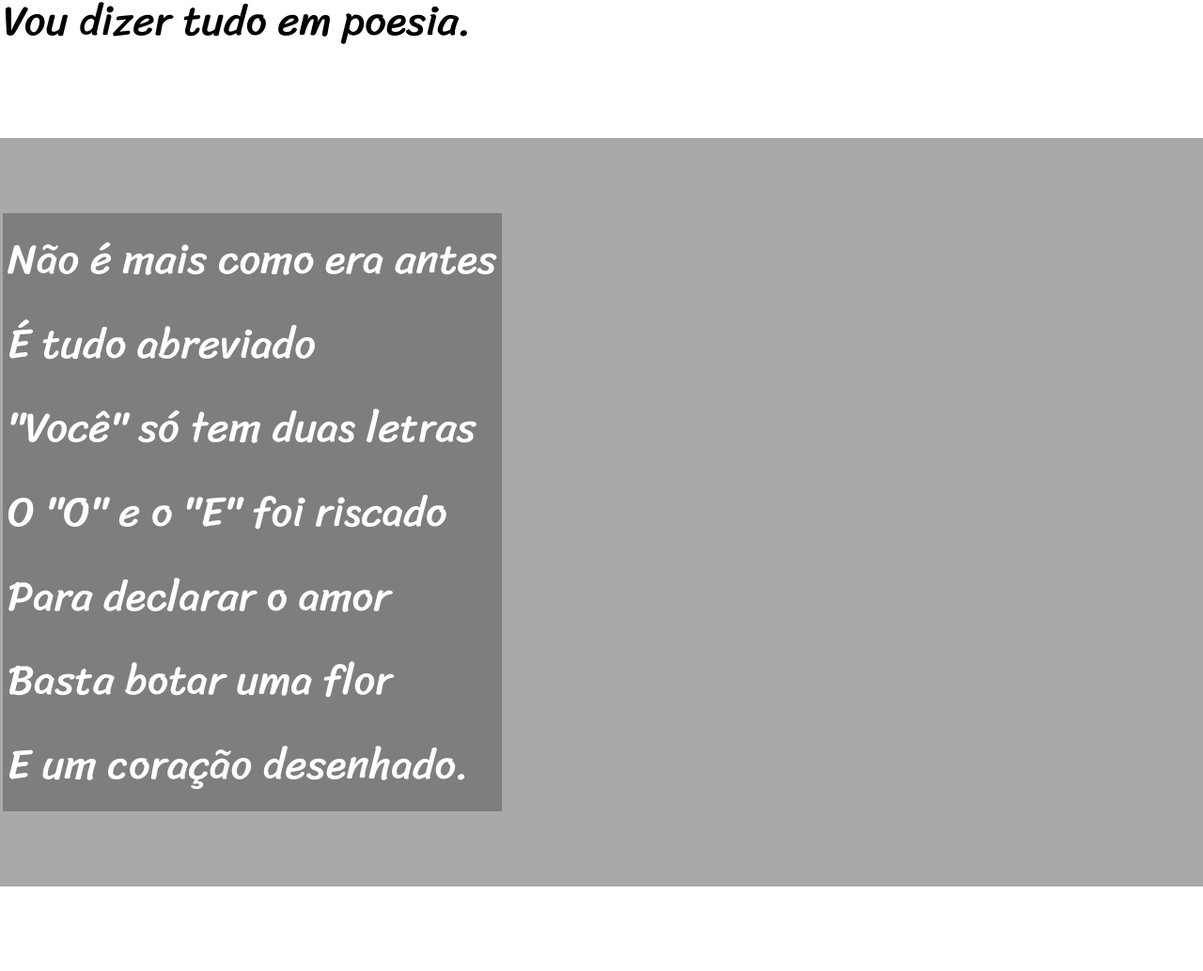
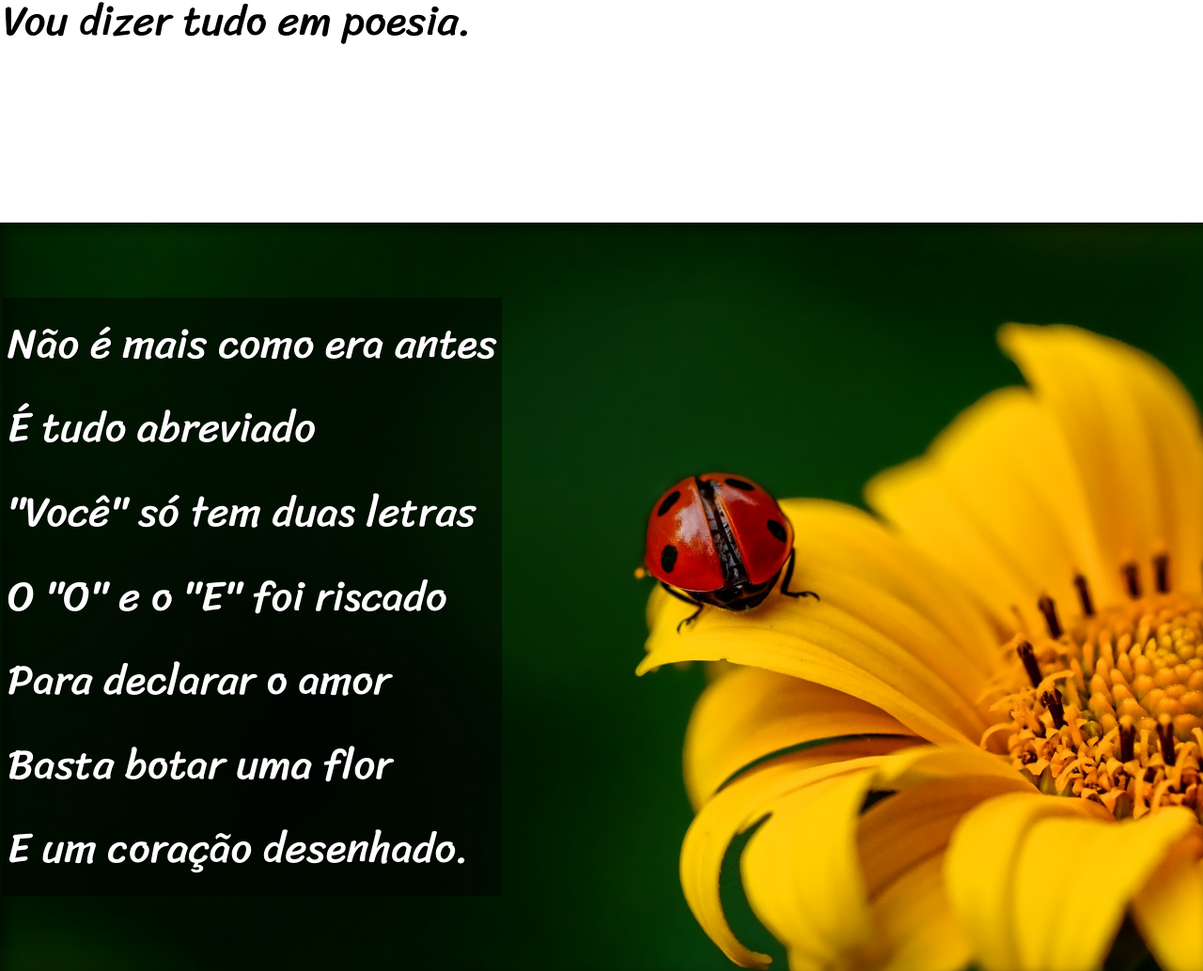
Before and after one commit to paulobigliardi/html-css, a plain HTML site: page Desafios/Desafio 8/index.html in a window 1280 px wide. Shown: the part 920-1954 px from the top of the page at 94% size. Drawn offline with Linux system fonts and the light colour scheme.

Commit message:
mudanças

```diff
--- a/Desafios/Desafio 8/index.html
+++ b/Desafios/Desafio 8/index.html
@@ -25,7 +25,7 @@
                     </p>
                 </section>
 
-        <section class="poemaimg" id="p2">
+        <section class="poemaimg" id="img1">
             <p>
                 Não é mais como era antes <br>
                 É tudo abreviado <br>
@@ -57,7 +57,7 @@
             </p>
         </section>
 
-        <section class="poemaimg" id="p4">
+        <section class="poemaimg" id="img2">
             <p>
                 Tenho saudade das cartas <br>
                 Escritas com a própria mão <br>
--- a/Desafios/Desafio 8/style.css
+++ b/Desafios/Desafio 8/style.css
@@ -55,6 +55,11 @@ section {
     font-family: var(--fonte3);
     font-size: 3.5vw;
 }
+
+section > p{
+    padding-bottom: 2em;
+}
+
 section.poema {
     background-color: white;
     color: black;
@@ -62,16 +67,31 @@ section.poema {
  .poemaimg {
     background-color: darkgray;
     color: white;
+    box-shadow: inset 6px 6px 13px 0px rgba(0, 0, 0, 0.479);
+    background-size: cover;
+    background-attachment: fixed;
 
  }
 
  .poemaimg > p {
     display: inline-block;
     padding: 5px;
-    background-color: rgba(0, 0, 0, 0.253);
+    background-color: rgba(0, 0, 0, 0.459);
+    text-shadow: 1px 1px 0px black ;
   }
 
+#img1 {
+    background-image: url(imagens/background001.jpg);
+    background-position: right center;
+    background-size: cover;
 
+}
+
+#img2 {
+    background-image: url(imagens/background002.jpg);
+    background-position: bottom center;
+    background-size: cover;
+}
 footer {
 background-color: black;
     color: white;
```
